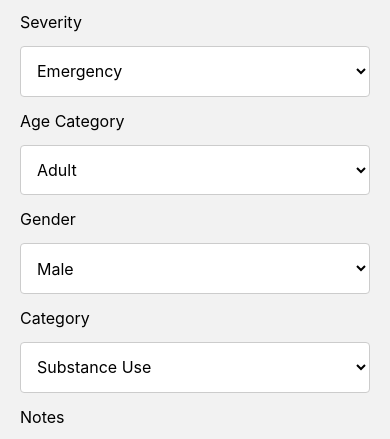
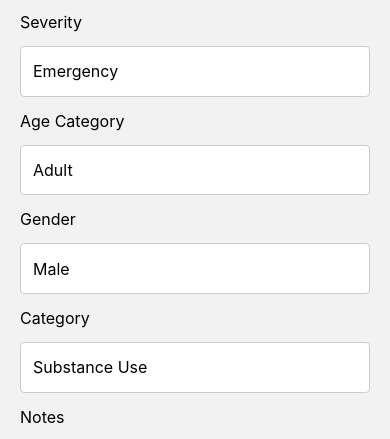
Before and after one commit to raviisapce/htmltest, a React (Create React App) app: page / in a window 390 px wide. Shown: the part 1616-2055 px from the top of the page. Built offline with nearby package versions, Linux system fonts and the light colour scheme.

Commit message:
added css for select

```diff
--- a/src/index.css
+++ b/src/index.css
@@ -112,7 +112,7 @@ input[type="submit"]:hover {
   }
   select {
     background: white;
-    -webkit-appearance: listbox;
+    -webkit-appearance: none;
     min-height: 6vh;
     width: 100%;
     padding: 12px;
```
